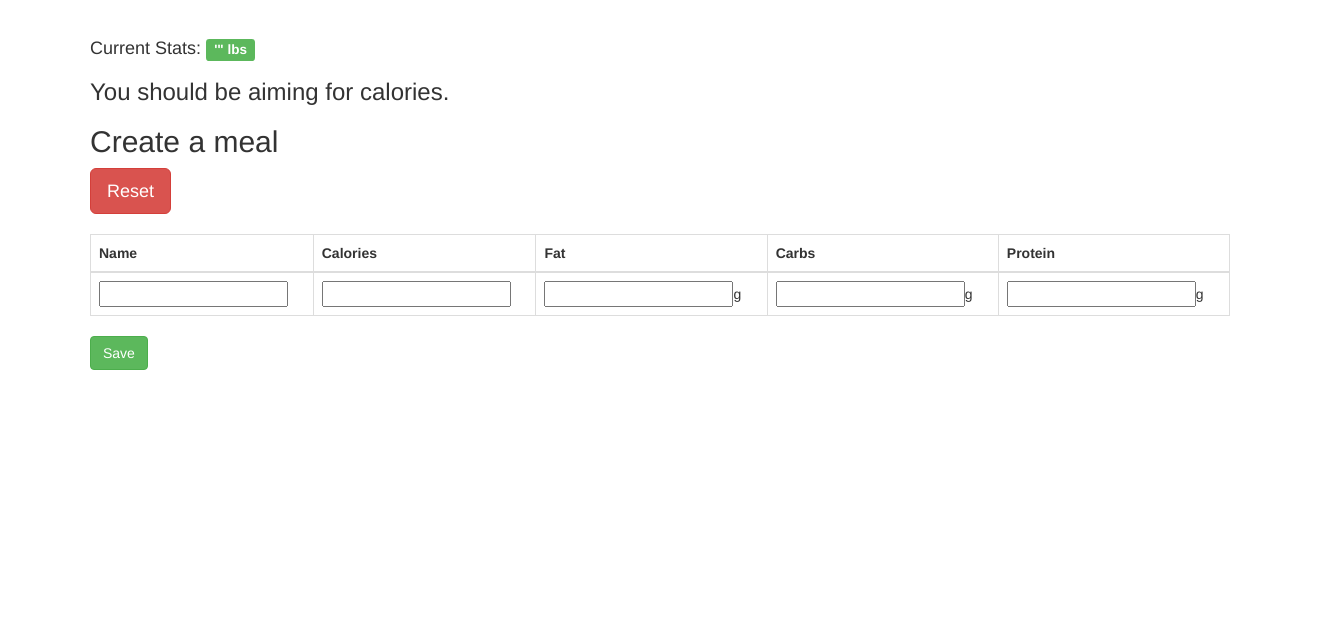
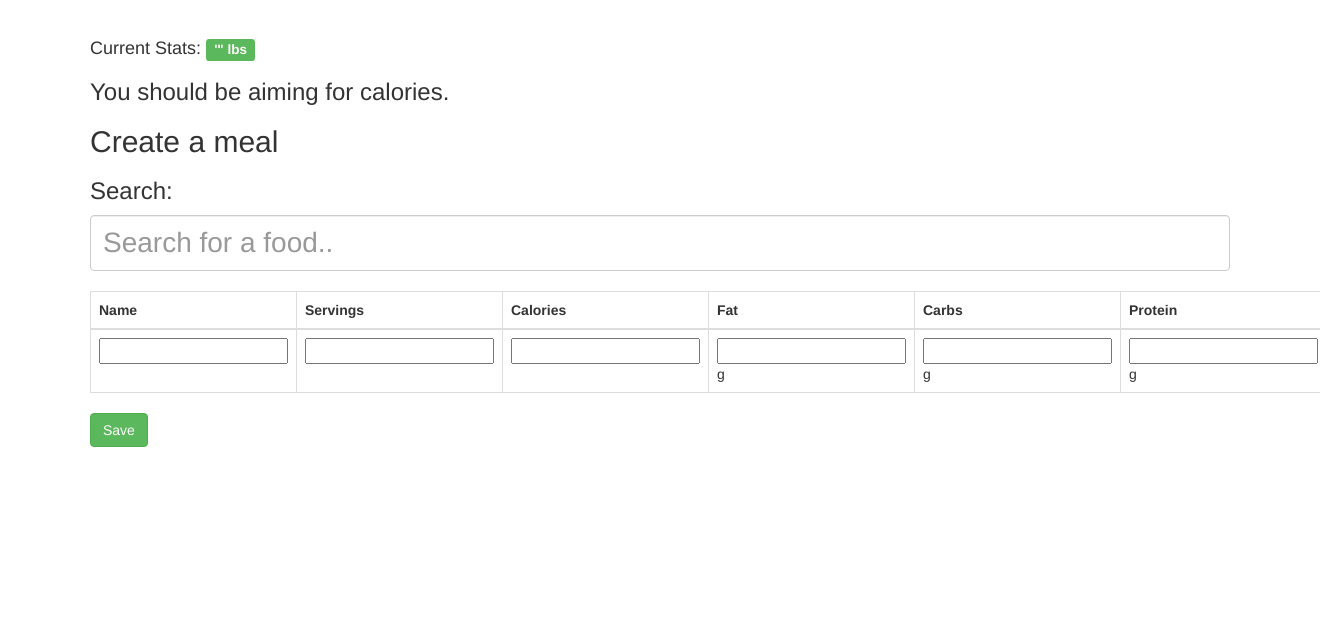
Before and after one commit to artchar/diet, a Django app: page /addmeal/ in a window 1320 px wide. Shown: the part 51-683 px from the top of the page. Run offline with Django 3.2, Linux system fonts and the light colour scheme; a user stored in the database is signed in; data comes from the database, SQL or seed files in the repository; both versions use the stored data as it was after the commit; some libraries are stand-ins or nearby versions.

Commit message:
started working on search dropdown

```diff
--- a/diet/diet/urls.py
+++ b/diet/diet/urls.py
@@ -28,7 +28,7 @@
     url(r'^logout/', logout_view),
     url(r'^mealadded/', mealadded_view),
     url(r'^generate/', generate_view),
-    url(r'^resetfood/', reset_food),
-    url(r'^resetexercise/', reset_exercise)
+    url(r'^resetfood/', reset_food)
+    #url(r'^resetexercise/', reset_exercise)
 
 ]
--- a/diet/dietfit/templates/addmeal.html
+++ b/diet/dietfit/templates/addmeal.html
@@ -10,12 +10,13 @@
     <meta name="description" content="">
     <meta name="author" content="">
     <link rel="icon" href="../../favicon.ico">
-
+    <script src="https://ajax.googleapis.com/ajax/libs/jquery/1.11.2/jquery.min.js"></script>
+    <script src="http://code.jquery.com/ui/1.10.4/jquery-ui.js"></script>
     <title>dietfit - Add Meal</title>
 
     <!-- Bootstrap core CSS -->
     <link href="https://maxcdn.bootstrapcdn.com/bootstrap/3.3.4/css/bootstrap.min.css" rel="stylesheet">
-
+    <link href="//ajax.googleapis.com/ajax/libs/jqueryui/1.11.1/themes/ui-darkness/jquery-ui.min.css" rel="stylesheet">
     <!-- Custom styles for this template -->
     <link href="starter-template.css" rel="stylesheet">
 
@@ -38,6 +39,11 @@
     background-color: black;
     color: white;
   }
+
+    .food-search {
+      font-size: 2em;
+      height: 2em;
+    }
   </style>
 
     <!-- HTML5 shim and Respond.js for IE8 support of HTML5 elements and media queries -->
@@ -48,6 +54,25 @@
   </head>
 
   <body>
+
+  <script>
+  $(function() {
+    $("#search").autocomplete({
+      minLength: 3,
+      delay: 500,
+      source: function(request, response) {
+        var url = "https://api.nutritionix.com/v1_1/search/" + request.term;
+        $.getJSON(url, {
+          appKey: "15f569293b8b19abdd0cd7f91d29fbd7",
+          appId: "bc975dc3",
+          results: "0:9",
+          phrase: request.term
+        })
+      }
+    });
+  });
+
+  </script>
 
     <nav class="navbar navbar-inverse navbar-fixed-top">
       <div class="container">
@@ -80,10 +105,13 @@
 
     	<h3>You should be aiming for <b>{{user.userprofile.calorie_goal}}</b> calories.</h3>
       <h2>Create a meal</h2>
-    	<div class="btn-group" role="group" aria-label="...">
-		<!--  <button type="button" onclick="addFood()" class="btn btn-lg btn-primary">Add food</button>-->
-		  <button type="button" class="btn btn-lg btn-danger">Reset</button>
-		  </div>
+
+      <div>
+        <h3>Search:</h3>
+        <input class="form-control food-search" placeholder="Search for a food.." id="search">
+
+      </div>
+
 
     </div><!-- /.container -->
     <br>
@@ -94,7 +122,9 @@
 		    <thead>
 		      <tr>
 		       <!-- <th>Food</th> -->
+
 		        <th>Name</th>
+            <th>Servings</th>
             <th>Calories</th>
 		        <th>Fat</th>
             <th>Carbs</th>
@@ -105,10 +135,11 @@
 		      <tr>
 		        <!--<td>1</td>-->
 		        <td><input name="name" type="text"></td>
-		        <td><input name="calories" type="text"></td>
-            <td><input name="fat" type="text">g</td>
-            <td><input name="carbs"type="text">g</td>
-            <td><input name="protein" type="text">g</td>
+            <td><input name="servingsize" type="number" min="1"></td>
+		        <td><input name="calories" type="number"min="1"></td>
+            <td><input name="fat" type="number"min="1">g</td>
+            <td><input name="carbs"type="number" min="1">g</td>
+            <td><input name="protein" type="number" min="1">g</td>
 		      </tr>
 
 		    </tbody>
@@ -120,7 +151,6 @@
     <!-- Bootstrap core JavaScript
     ================================================== -->
     <!-- Placed at the end of the document so the pages load faster -->
-    <script src="https://ajax.googleapis.com/ajax/libs/jquery/1.11.2/jquery.min.js"></script>
     <script src="../../dist/js/bootstrap.min.js"></script>
     <!-- IE10 viewport hack for Surface/desktop Windows 8 bug -->
     <script src="../../assets/js/ie10-viewport-bug-workaround.js"></script>
--- a/diet/dietfit/templates/home.html
+++ b/diet/dietfit/templates/home.html
@@ -93,7 +93,7 @@
 		  <table class="table table-bordered">
 		    <thead>
 		      <tr>
-		        <th>Food</th>
+		        <th>Servings</th>
 		        <th>Name</th>
 		        <th>Calories</th>
 		        <th>Fat</th>
@@ -104,7 +104,7 @@
 		    <tbody>
 		    {% for food in user.userprofile.mealplan.foods.all %}
 		      <tr>
-		        <td><center>{{forloop.counter}}</center></td>
+		        <td><center>{{food.servingsize}}</center></td>
 		        <td><center>{{food.name}}</center></td>
 		        <td><center>{{food.calories}}</center></td>
 		        <td><center>{{food.fat}}g</center></td>
--- a/diet/dietfit/views.py
+++ b/diet/dietfit/views.py
@@ -108,16 +108,18 @@
 	 	if deficit - ourfoods[rand].calories > -150:
 	 		request.user.userprofile.mealplan.foods.add(ourfoods[rand])
 	 		deficit = deficit - ourfoods[rand].calories
-
-
 	return HttpResponseRedirect("/home")
 
 def reset_food(request):
 	request.user.userprofile.mealplan.delete()
 	mealplanobj = MealPlan.objects.create(owner = request.user.username)
 	mealplanobj.save()
-	request.user.userprofile.mealplan.add(mealplanobj)
+	request.user.userprofile.mealplan = mealplanobj
+	request.user.userprofile.save()
 	return HttpResponseRedirect("/home")
 
-def reset_exercise(request):
-	pass
+# def reset_exercise(request):
+# 	request.user.userprofile.exerciseplan.delete()
+# 	exerciseplanobj = ExercisePlan.objects.create(owner = request.user.username)
+# 	exerciseplanobj.save()
+# 	request.user.userprofile.exerciseplan
```
Also changed, not shown: diet/dietfit/models.py (+40 -24 lines), diet/db.sqlite3, diet/dietfit/migrations/0019_auto_20150528_0232.py (added), diet/dietfit/migrations/0020_auto_20150528_0426.py (added), diet/dietfit/migrations/0021_auto_20150528_0438.py (added).
